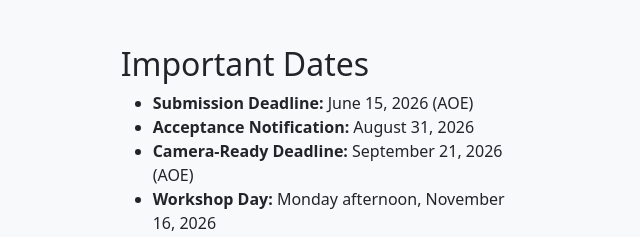
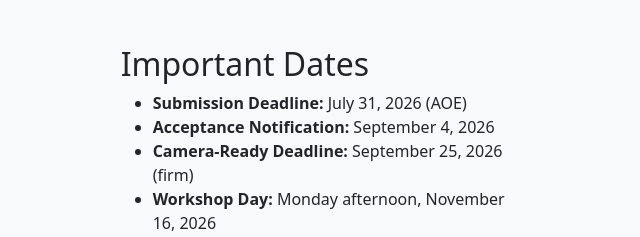
Before and after one commit to AI-on-HPC/AI-on-HPC.github.io, a plain HTML site: page sc26/index.html in a window 1280 px wide. Shown: the part 2195-2432 px from the top of the page, 318-958 px from the left. Drawn offline with nearby package versions, Linux system fonts and the light colour scheme.

Commit message:
Update important dates in index.html

```diff
--- a/sc26/index.html
+++ b/sc26/index.html
@@ -104,9 +104,9 @@
   <section id="dates" class="mb-5">
     <h2>Important Dates</h2>
     <ul>
-      <li><strong>Submission Deadline:</strong> June 15, 2026 (AOE)</li>
-      <li><strong>Acceptance Notification:</strong> August 31, 2026</li>
-      <li><strong>Camera-Ready Deadline:</strong> September 21, 2026 (AOE)</li>
+      <li><strong>Submission Deadline:</strong> July 31, 2026 (AOE)</li>
+      <li><strong>Acceptance Notification:</strong> September 4, 2026</li>
+      <li><strong>Camera-Ready Deadline:</strong> September 25, 2026 (firm)</li>
       <li><strong>Workshop Day:</strong> Monday afternoon, November 16, 2026
     </ul>
   </section>
```
